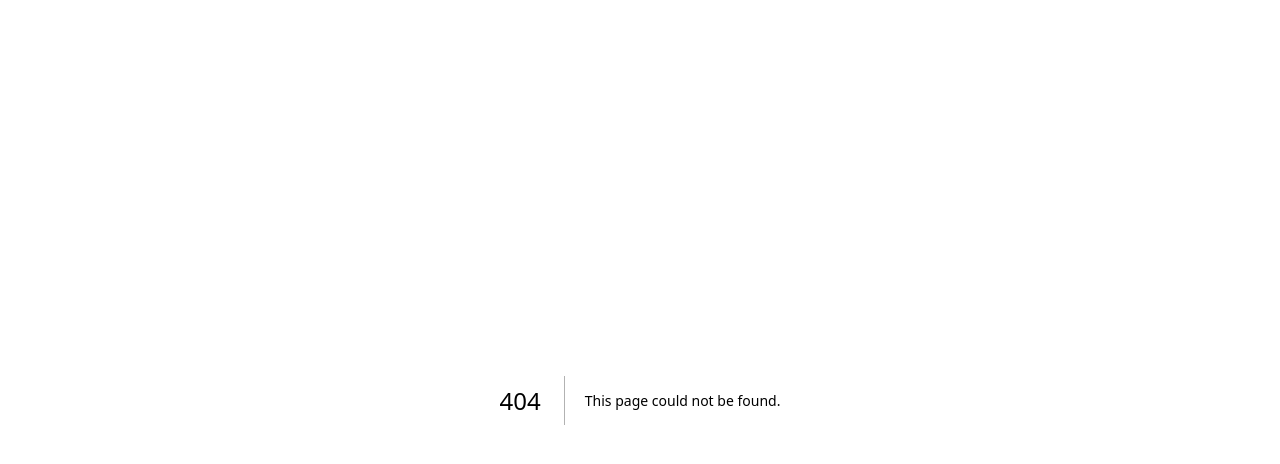
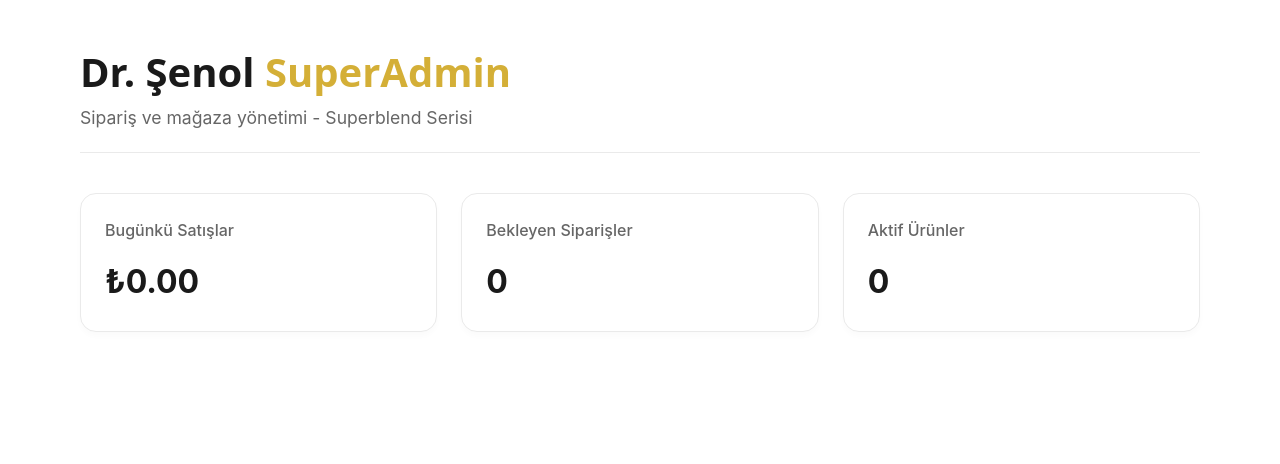
Before and after one commit to beerkai/drsenolshop, a Next.js app: page /admin in a window 1280 px wide. Before the commit this address had no page. Shown: the top 464 px of the page. Built offline with nearby package versions, Linux system fonts and the light colour scheme.

Commit message:
Initial Dr. Senol setup

```diff
--- /dev/null
+++ b/src/app/(admin)/admin/admin.module.css
@@ -0,0 +1,54 @@
+.adminContainer {
+  padding: 40px;
+  max-width: 1200px;
+  margin: 0 auto;
+  font-family: var(--font-primary);
+}
+
+.adminHeader {
+  margin-bottom: 40px;
+  border-bottom: 1px solid var(--color-border);
+  padding-bottom: 20px;
+}
+
+.adminHeader h1 {
+  font-size: 2.5rem;
+  color: var(--color-text-main);
+  font-family: var(--font-secondary);
+}
+
+.adminHeader h1 span {
+  color: var(--color-accent-gold);
+}
+
+.adminHeader p {
+  color: var(--color-text-muted);
+  font-size: 1.1rem;
+}
+
+.dashboardGrid {
+  display: grid;
+  grid-template-columns: repeat(auto-fit, minmax(300px, 1fr));
+  gap: 24px;
+}
+
+.card {
+  background: var(--color-background);
+  border: 1px solid var(--color-border);
+  border-radius: var(--radius-lg);
+  padding: 24px;
+  box-shadow: 0 4px 6px rgba(0,0,0,0.02);
+}
+
+.card h3 {
+  font-size: 1rem;
+  color: var(--color-text-muted);
+  font-weight: 500;
+  margin-bottom: 12px;
+}
+
+.metric {
+  font-size: 2rem;
+  font-weight: 700;
+  color: var(--color-text-main);
+}
--- /dev/null
+++ b/src/app/(admin)/admin/page.tsx
@@ -0,0 +1,32 @@
+import styles from './admin.module.css';
+
+export const metadata = {
+  title: 'Dr. Şenol SuperAdmin | Dashboard',
+  description: 'Dr. Şenol Shop Yönetim Paneli',
+};
+
+export default function SuperAdminDashboard() {
+  return (
+    <main className={styles.adminContainer}>
+      <header className={styles.adminHeader}>
+        <h1>Dr. Şenol <span>SuperAdmin</span></h1>
+        <p>Sipariş ve mağaza yönetimi - Superblend Serisi</p>
+      </header>
+
+      <section className={styles.dashboardGrid}>
+        <div className={styles.card}>
+          <h3>Bugünkü Satışlar</h3>
+          <p className={styles.metric}>₺0.00</p>
+        </div>
+        <div className={styles.card}>
+          <h3>Bekleyen Siparişler</h3>
+          <p className={styles.metric}>0</p>
+        </div>
+        <div className={styles.card}>
+          <h3>Aktif Ürünler</h3>
+          <p className={styles.metric}>0</p>
+        </div>
+      </section>
+    </main>
+  );
+}
--- a/src/app/globals.css
+++ b/src/app/globals.css
@@ -1,34 +1,21 @@
 :root {
-  --background: #ffffff;
-  --foreground: #171717;
-}
+  /* Premium Design System Colors */
+  --color-background: #ffffff;
+  --color-text-main: #1a1a1a;
+  --color-text-muted: #666666;
+  --color-accent-gold: #D4AF37; /* Premium honey/gold color */
+  --color-accent-hover: #b5952f;
+  --color-border: #eaeaea;
 
-@media (prefers-color-scheme: dark) {
-  :root {
-    --background: #0a0a0a;
-    --foreground: #ededed;
-  }
-}
+  /* Typography */
+  --font-primary: 'Inter', system-ui, -apple-system, sans-serif;
+  --font-secondary: 'Outfit', system-ui, -apple-system, sans-serif;
 
-html {
-  height: 100%;
-}
-
-html,
-body {
-  max-width: 100vw;
-  overflow-x: hidden;
-}
-
-body {
-  min-height: 100%;
-  display: flex;
-  flex-direction: column;
-  color: var(--foreground);
-  background: var(--background);
-  font-family: Arial, Helvetica, sans-serif;
-  -webkit-font-smoothing: antialiased;
-  -moz-osx-font-smoothing: grayscale;
+  /* Spacing & Radii */
+  --radius-sm: 4px;
+  --radius-md: 8px;
+  --radius-lg: 16px;
+  --transition-smooth: all 0.3s cubic-bezier(0.4, 0, 0.2, 1);
 }
 
 * {
@@ -37,13 +24,38 @@ body {
   margin: 0;
 }
 
+body {
+  background-color: var(--color-background);
+  color: var(--color-text-main);
+  font-family: var(--font-primary);
+  line-height: 1.6;
+  -webkit-font-smoothing: antialiased;
+  -moz-osx-font-smoothing: grayscale;
+}
+
 a {
   color: inherit;
   text-decoration: none;
+  transition: var(--transition-smooth);
 }
 
-@media (prefers-color-scheme: dark) {
-  html {
-    color-scheme: dark;
-  }
+a:hover {
+  color: var(--color-accent-gold);
 }
+
+/* Base UI Elements */
+.premium-button {
+  background-color: var(--color-text-main);
+  color: var(--color-background);
+  border: none;
+  padding: 12px 24px;
+  border-radius: var(--radius-sm);
+  font-family: var(--font-secondary);
+  font-weight: 500;
+  cursor: pointer;
+  transition: var(--transition-smooth);
+}
+
+.premium-button:hover {
+  background-color: var(--color-accent-gold);
+}
```
Also changed, not shown: src/app/(shop)/page.module.css (added, +43 -0 lines), src/app/(shop)/page.tsx (added, +25 -0 lines), src/app/page.module.css (deleted, +0 -142 lines), src/app/page.tsx (deleted, +0 -66 lines).
